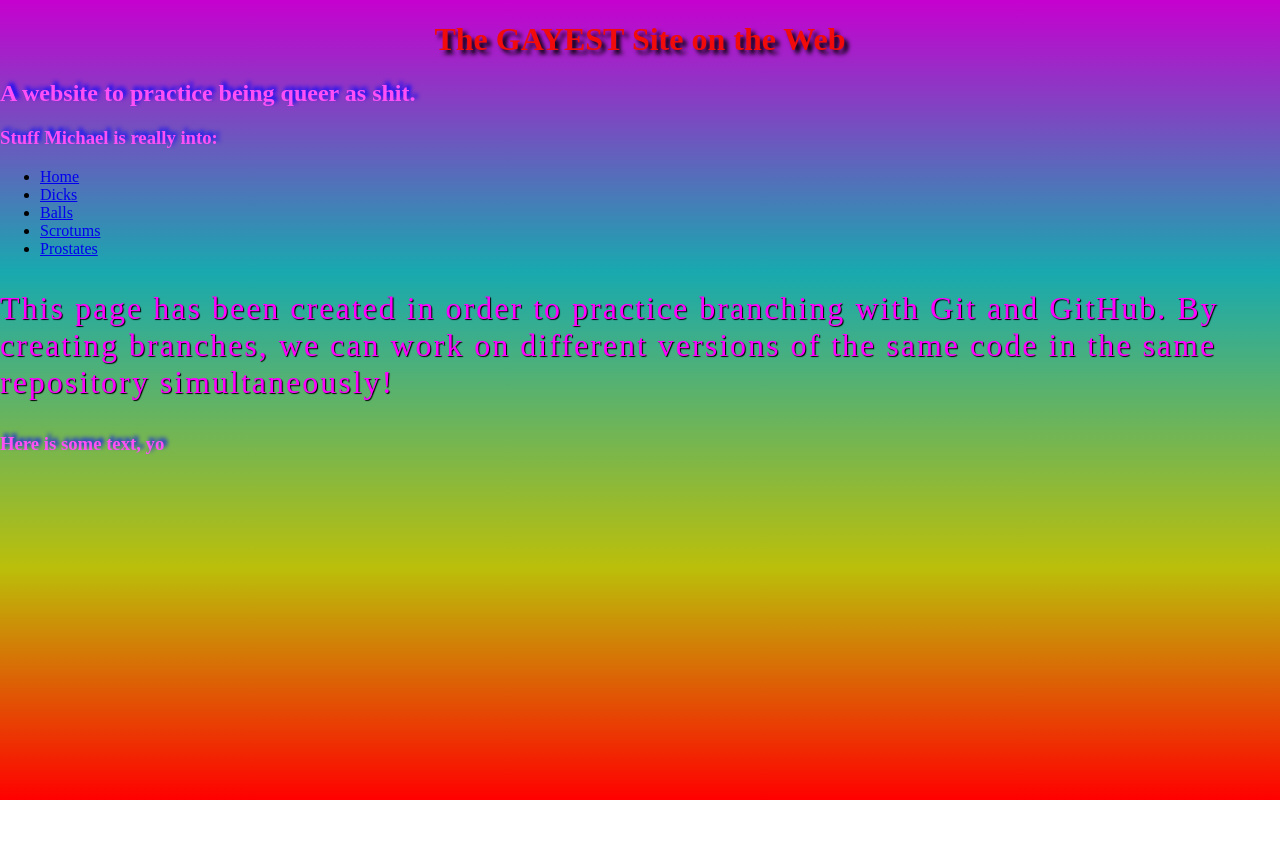
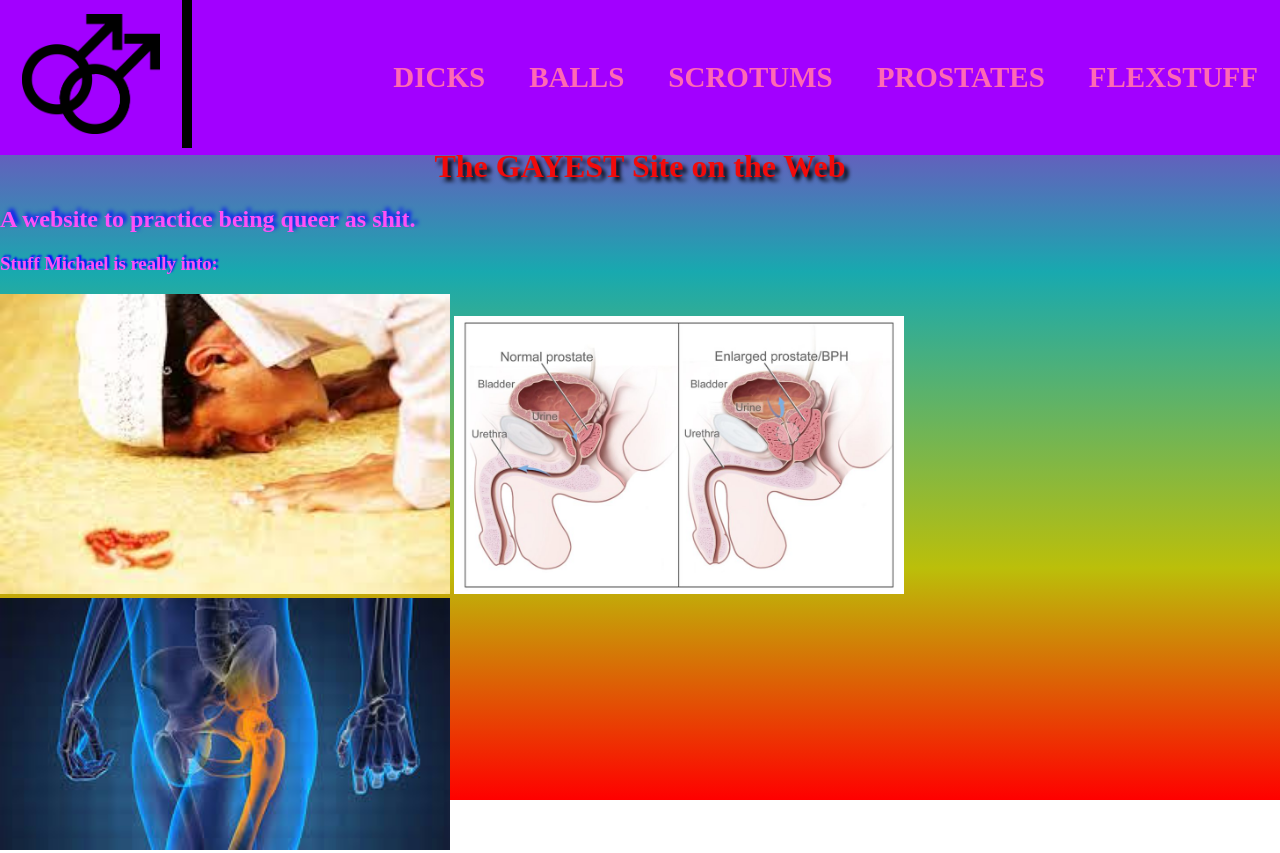
Before and after one commit to ibeatmymachine23/Gay-stuff, a plain HTML site: page pages/prostates.html in a window 1280 px wide. Shown: the top 853 px of the page. Before the commit the page ends 821 px from the top, so only its background shows below. Drawn offline with Linux system fonts and the light colour scheme.

Commit message:
make site extra gay

```diff
--- a/css/style.css
+++ b/css/style.css
@@ -13,6 +13,7 @@ body {
   width: 100%;
   height: 100%;
   margin: 0;
+  margin-top: 148px;
   padding: 0;
 }
 p {
@@ -43,7 +44,7 @@ h2:hover {
 h3 {
   color: rgb(255, 80, 246);
   text-align: justify;
-  text-shadow: 3px -3px 4px rgb(0, 4, 255);
+  text-shadow: 2px -2px 2px rgb(0, 4, 255);
   transition: color 0.3s cubic-bezier(0.215, 0.610, 0.355, 1) 0.3s, text-shadow 0.3s cubic-bezier(0.55, 0.055, 0.675, 0.19) 0.3s;
   cursor: url("../img/mr-penis.png") 2 2, pointer
 }
@@ -86,10 +87,72 @@ h6 {
 }
 
 #scrollmessage {
- transition: transform .5s ease;
+ transition: transform 20s ease;
  transform-origin: center;
 }
 
 #scrollmessage:hover {
-  transform: rotate(180deg);
+  transform: rotate(1080deg);
 }
+.flexbox {
+  display: flex;
+  flex-direction: row-reverse;
+  align-items: center;
+  justify-content: center;
+  min-height: 100vh;
+flex-wrap: wrap;
+
+}
+
+.flexbox img {
+  margin: 10px;
+  width: 400px;
+}
+img.funstuff {
+
+  order: 1;
+  flex-shrink: 15;
+  width: 166px;
+  flex-grow: 0;
+flex-basis: 150px;
+}
+.menu {
+  display: flex;
+  align-items: center;
+  background-color: rgb(162, 0, 255);
+  position: fixed;
+  top: 0;
+  left: 0;
+    width: 100%;
+  z-index: 1;
+justify-content: space-between;
+box-sizing: border-box;
+}
+.menu img {
+  height: 120px;
+  padding: 14px 22px;
+  border-right:black 10px solid;
+}
+.menu ul {
+  display: flex;
+  list-style: none;
+
+}
+.menu li {
+padding: 14px 22px;
+}
+.menu a {
+  display: block;
+  transform: rotate(0);
+  text-decoration: none;
+  color: hotpink;
+  font-size: 29px;
+  font-weight: bold;
+  text-transform: uppercase;
+  transition: 1.5s all ease-in-out;
+
+}
+.menu a:hover {
+  transform: rotate(1080deg);
+  color: rgb(192, 11, 11);
+}
--- a/pages/prostates.html
+++ b/pages/prostates.html
@@ -8,14 +8,21 @@
   <h1> The GAYEST Site on the Web </h1>
   <h2> A website to practice being queer as shit. </h2>
   <h3>Stuff Michael is really into:</h3>
-  <ul>
-    <li><a href="/">Home</a></li>
-    <li> <a href="dicks.html">Dicks</a> </li>
-    <li> <a href="balls.html">Balls</a> </li>
-    <li> <a href="scrotums.html">Scrotums</a> </li>
-    <li> <a href="prostates.html">Prostates</a> </li>
+  <div class="menu">
+    <a href="/"><img src="/img/gay-male-symbol.png" alt="a picture representing the union of two males"></a>
+    <ul>
+    <li> <a href="/pages/dicks.html">Dicks</a> </li>
+    <li> <a href="/pages/balls.html">Balls</a> </li>
+    <li> <a href="/pages/scrotums.html">Scrotums</a> </li>
+    <li> <a href="/pages/prostates.html">Prostates</a> </li>
+    <li><a href="/pages/flexboxstuff.html">flexstuff</a></li>
   </ul>
-  <p> This page has been created in order to practice branching with Git and GitHub. By creating branches, we can work on different versions of the same code in the same repository simultaneously!  </p>
-  <h3>Here is some text, yo</h3>
+  </div>
+  <img width="450" src="../img/muslim-prostrate.jfif" alt="a muslim praying">
+  <img width="450" src="../img/prostrate.jpg" alt="a picture of a prostrate">
+  <img width="450" src="/img/prostrate-yo.jfif" alt="a psychedelic picture of a prostrate (how alliterative!)">
+
+  <p> The prostate is both an accessory gland of the male reproductive system and a muscle-driven mechanical switch between urination and ejaculation. It is found only in some mammals. It differs between species anatomically, chemically, and physiologically. Anatomically, the prostate is found below the bladder, with the urethra passing through it. It is described in gross anatomy (sounds icky) as consisting of lobes and in microanatomy by zone. It is surrounded by an elastic, fibromuscular capsule and contains glandular tissue as well as connective tissue. </p>
+  <h3>Prostrates are the shit, yo</h3>
 </body>
 </html>
```
Also changed, not shown: index.html (+11 -7 lines), pages/balls.html (+9 -6 lines), pages/dicks.html (+9 -6 lines), pages/flexboxstuff.html (added, +32 -0 lines), pages/scrotums.html (+9 -6 lines), img/gay-male-symbol.png (added), img/muslim-prostrate.jfif (added), img/prostrate-yo.jfif (added), img/prostrate.jpg (added), 1 other file.
